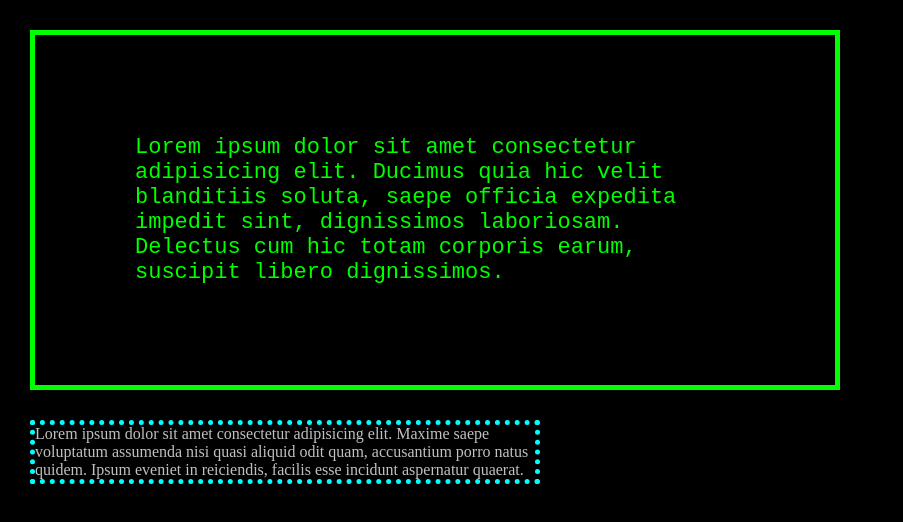
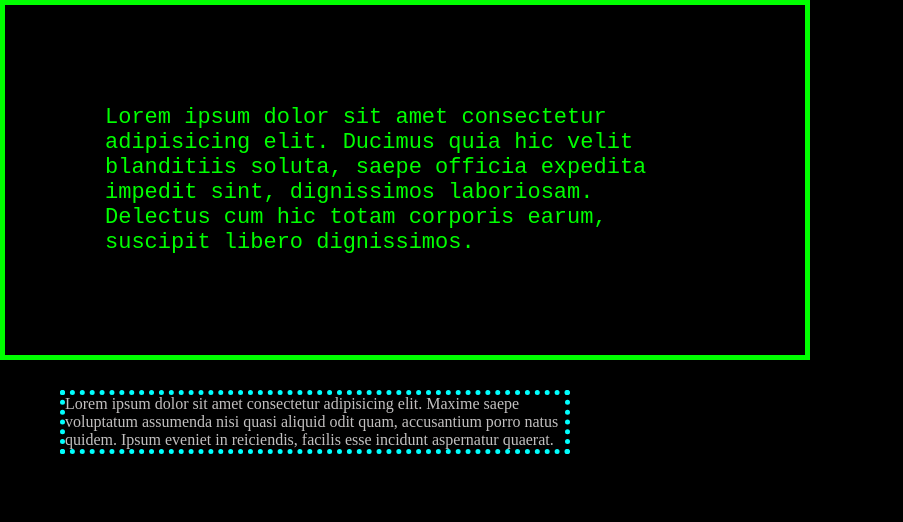
Before and after one commit to clouqs/TWL-24-25, a plain HTML site: page margini e padding/css sample page2.html in a window 1280 px wide. Shown: the whole page, without its empty margins (0-903 px from the left). Drawn offline with Linux system fonts and the light colour scheme.

Commit message:
add new styles and HTML structure for the website; remove old files

```diff
--- a/2/css sample page2.html
+++ b/margini e padding/css sample page2.html
@@ -11,7 +11,7 @@
         <!--margin = space AROUND an element-->
         <div id="box1">Lorem ipsum dolor sit amet consectetur adipisicing elit. Ducimus quia hic velit blanditiis soluta, saepe officia expedita impedit sint, dignissimos laboriosam. Delectus cum hic totam corporis earum, suscipit libero dignissimos.</div>
 
-        <div id="box2"><a href="https://www.google.com" target="">Lorem ipsum dolor sit amet consectetur adipisicing elit. Maxime saepe voluptatum assumenda nisi quasi aliquid odit quam, accusantium porro natus quidem. Ipsum eveniet in reiciendis, facilis esse incidunt aspernatur quaerat.</div></a>
+        <div id="box2">Lorem ipsum dolor sit amet consectetur adipisicing elit. Maxime saepe voluptatum assumenda nisi quasi aliquid odit quam, accusantium porro natus quidem. Ipsum eveniet in reiciendis, facilis esse incidunt aspernatur quaerat.</div>
 
 </body>
 </html>
--- a/2/style2.css
+++ b/margini e padding/style2.css
@@ -1,6 +1,6 @@
 body{
     background-color: black;
-    margin:30px;
+    margin:0px;
 }
 #box1{
     border: 5px solid;
@@ -18,8 +18,5 @@ body{
     width: 500px;
     height: auto;
     color: rgb(194, 192, 192);
+    margin-left: 60px;
 }
-a{
-    color: rgb(194, 192, 192);
-    text-decoration: none;
-}
```
Also changed, not shown: introduzione a css/css sample page.html (renamed from 1/css sample page.html), introduzione a css/style.css (renamed from 1/style.css).
